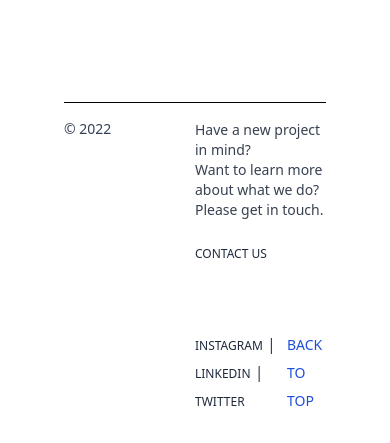
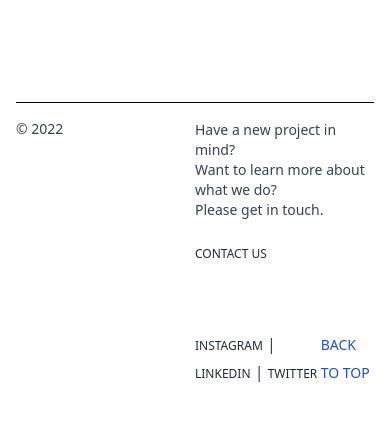
Before and after one commit to hobbleabbas/dd, a Next.js app: page / in a window 390 px wide. Shown: the part 10318-10761 px from the top of the page. After the commit the page ends 10736 px from the top, so only its background shows below. Built offline with nearby package versions, Linux system fonts and the light colour scheme.

Commit message:
smaller footer bezels

```diff
--- a/components/Footer.js
+++ b/components/Footer.js
@@ -6,7 +6,7 @@ function classNames(...classes) {
 
 export default function Footer({ dark }) {
     return (
-        <div className={classNames(dark ? "bg-black text-white" : "", "px-16 py-8")}>
+        <div className={classNames(dark ? "bg-black text-white" : "", "px-4 sm:px-16 py-8")}>
             <div className={classNames(dark ? "border-t border-white" : "border-t border-black", "")}>
                 <div className="grid grid-cols-2 gap-0">
                     <div className={classNames(dark ? "text-white" : "text-slate-700", "text-sm col-span-1 prose py-4")}>
```
